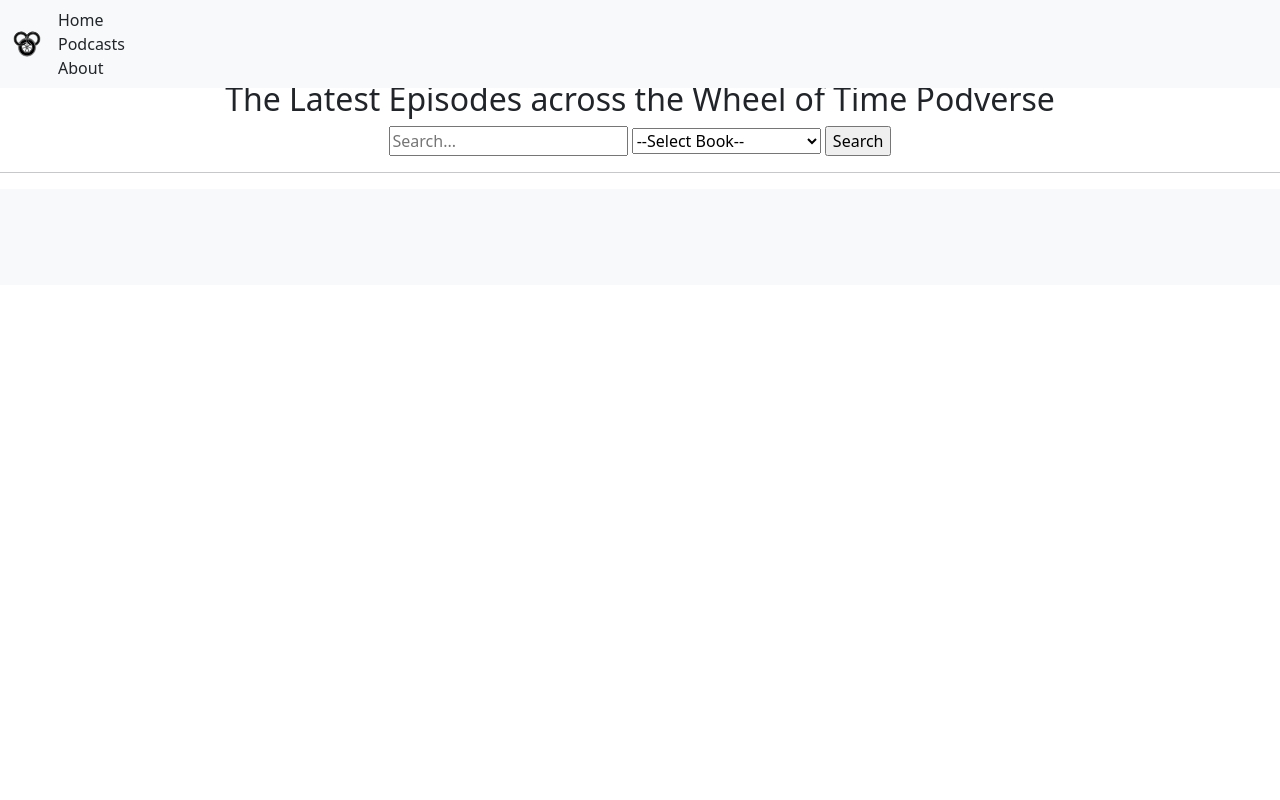
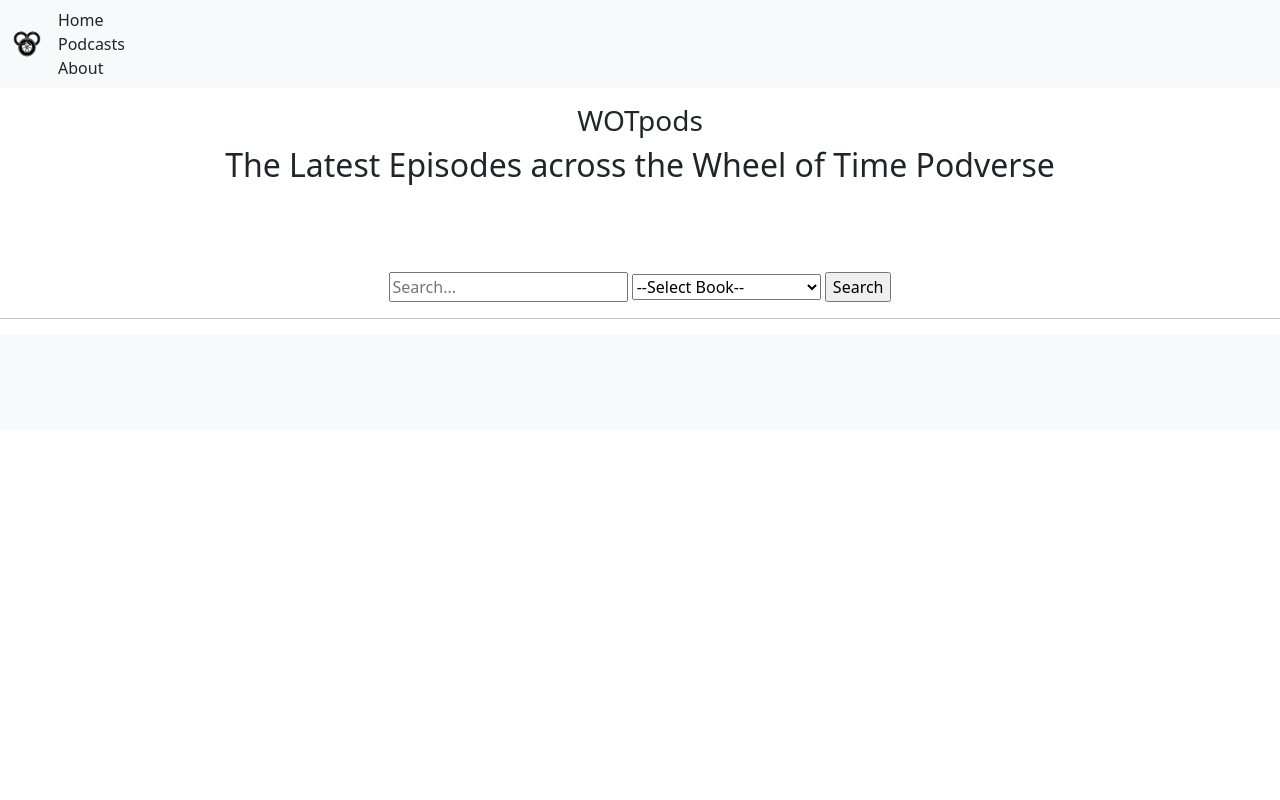
Before and after one commit to dkotschessa/WOTcasts, a Django app: page / in a window 1280 px wide. Run offline with Django 3.2, Linux system fonts and the light colour scheme; data that the repository does not hold is empty.

Commit message:
some fixup

```diff
--- a/podcasts/templates/podcasts/_base.html
+++ b/podcasts/templates/podcasts/_base.html
@@ -14,7 +14,7 @@
 
 </head>
 
-<body>
+<body class="d-flex flex-column">
 
 
 {#navbar start#}
@@ -53,12 +53,14 @@
 {#            navbar end#}
 
 <main role="main">
+    <div>
         <section class="jumbotron text-center">
-        <div class="container">
-            <h1>WOTpods</h1>
+            <div class="col text-center" style="padding: 5em">
+
+                <h3>WOTpods</h3>
                 <h2>The Latest Episodes across the Wheel of Time Podverse</h2>
-
             </div>
+            <div>
                 <div>
                     <form action="{% url 'search_results' %}" method="get">
                         <input name="q" type="text" placeholder="Search...">
@@ -91,6 +93,7 @@
 
                 </div>
         </section>
+    </div>
 
 
     {% block content %}
```
Lines whose indentation alone changed are shown as unchanged.
